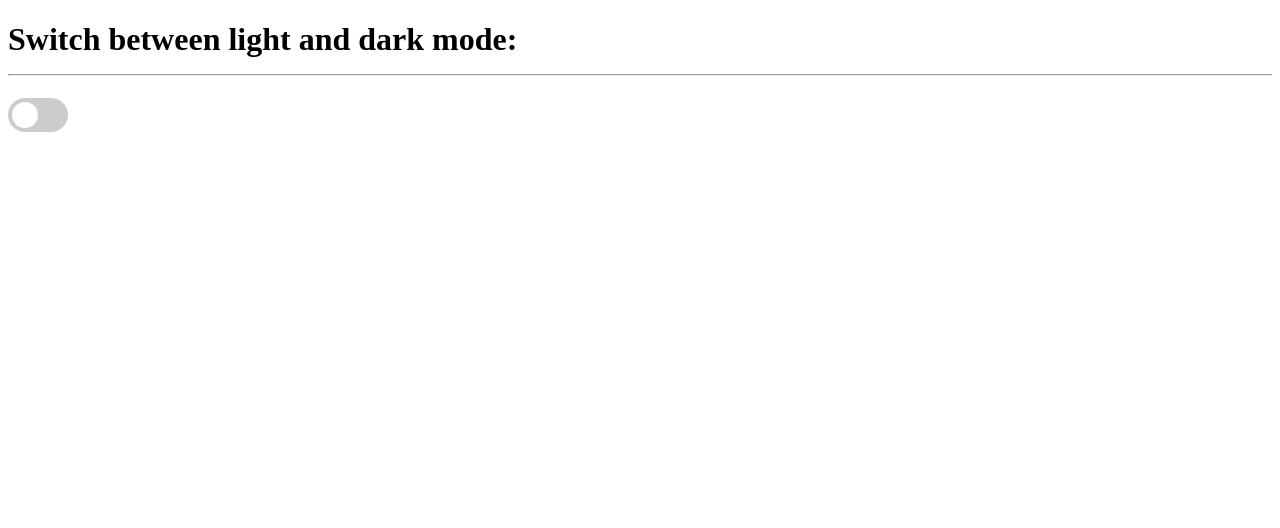
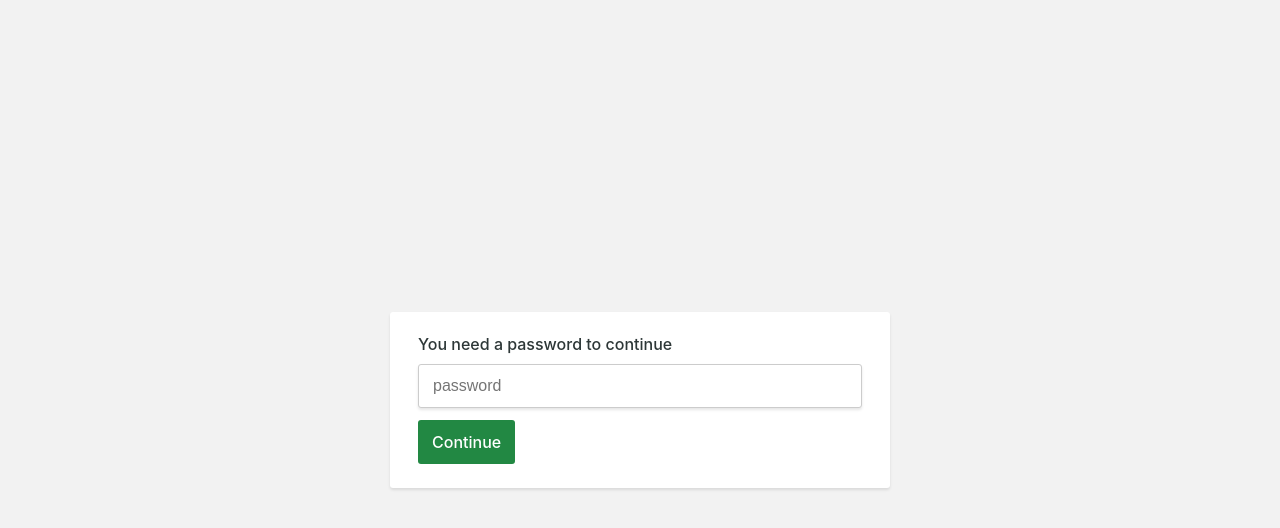
Before and after one commit to Watson63/TestingCookies, a plain HTML site: page index.html in a window 1280 px wide. Drawn offline with Linux system fonts and the light colour scheme.

Commit message:
Add files via upload

```diff
--- a/index.html
+++ b/index.html
@@ -1,112 +1,146 @@
 <!DOCTYPE html>
-<html lang = "en">
-<head>
-    <style>
-        :root {
-            --background-color-light: #ffffff;
-            --text-color-light: #000000;
-            --background-color-dark: #000000;
-            --text-color-dark: #ffffff;
-        }
+<html xmlns="http://www.w3.org/1999/xhtml">
+    <head>
+        <title>Password Protected</title>
 
-        body {
-            background-color: var(--background-color-light);
-            color: var(--text-color-light);
-            transition: background-color 0.5s, color 0.5s;
-        }
+        <meta name="viewport" content="width=device-width, initial-scale=1.0">
+        <meta name="robots" content="noindex, nofollow">
 
-        body.dark-mode {
-            background-color: var(--background-color-dark);
-            color: var(--text-color-dark);
-        }
-        /* The switch - the box around the slider */
-.switch {
-  position: fixed;
-  display: inline-block;
-  width: 60px;
-  height: 34px;
-}
+        <style>
+            *,
+            *:after,
+            *:before {
+                box-sizing: border-box;
+            }
+            body,
+            html {
+                font-family: -apple-system, BlinkMacSystemFont, "Segoe UI", "Roboto", "Oxygen", "Ubuntu", "Cantarell", "Fira Sans", "Droid Sans", "Helvetica Neue", sans-serif;
+                font-weight: 300;
+                font-size: 16px;
+                background: #f2f2f2;
+                color: #2D3737;
+                display: flex;
+                align-items: center;
+                justify-content: center;
+                min-height: 100%;
+            }
 
-/* Hide default HTML checkbox */
-.switch input {
-  opacity: 0;
-  width: 0;
-  height: 0;
-}
+            .protected {
+                background: #fff;
+                -webkit-box-shadow: 0 2px 3px 0 rgba(0,0,0,0.1);
+                box-shadow: 0 2px 3px 0 rgba(0,0,0,0.1);
+                border-radius: 3px;
+                min-width: 500px;
 
-/* The slider */
-.slider {
-  position: absolute;
-  cursor: pointer;
-  top: 0;
-  left: 0;
-  right: 0;
-  bottom: 0;
-  background-color: #ccc;
-  -webkit-transition: .4s;
-  transition: .4s;
-}
+            }
+            .protected__content {
+                padding: 24px 28px;
+            }
+            .protected__content__heading {
+                font-size: 16px;
+                font-weight: 500;
+                margin: 0 0 12px;
+                line-height: 1;
+            }
+            .protected__alert {
+                display: none;
+                border-bottom: 1px solid transparent;
+                border-radius: 3px 3px 0 0;
+                padding: 12px 14px;
+                color: #a94442;
+                background-color: #f2dede;
+                border-color: #ebccd1;
+            }
+            .protected__content__input {
+                display: block;
+                border: solid 1px #ccc;
+                padding: 12px 14px;
+                -webkit-box-shadow: 0 2px 3px 0 rgba(0,0,0,0.1);
+                box-shadow: 0 2px 3px 0 rgba(0,0,0,0.1);
+                font-size: 16px;
+                width: 100%;
+                border-radius: 3px;
 
-.slider:before {
-  position: absolute;
-  content: "";
-  height: 26px;
-  width: 26px;
-  left: 4px;
-  bottom: 4px;
-  background-color: white;
-  -webkit-transition: .4s;
-  transition: .4s;
-}
+                margin-bottom: 12px;
+            }
+            .protected__content__input:focus {
+                outline: none;
+                border-color: #228843;
+            }
+            .protected__content__btn {
+                background-color: #228843;
+                border-radius: 3px;
+                cursor: pointer;
+                border: none;
+                color: #fff;
+                padding: 12px 14px;
+                font-family: -apple-system, BlinkMacSystemFont, "Segoe UI", "Roboto", "Oxygen", "Ubuntu", "Cantarell", "Fira Sans", "Droid Sans", "Helvetica Neue", sans-serif;
+                font-weight: 500;
+                font-size: 16px;
 
-input:checked + .slider {
-  background-color: #2196F3;
-}
+            }
+            .protected__content__btn:hover {
+                background-color: #1C6D36;
+            }
 
-input:focus + .slider {
-  box-shadow: 0 0 1px #2196F3;
-}
+        </style>
 
-input:checked + .slider:before {
-  -webkit-transform: translateX(26px);
-  -ms-transform: translateX(26px);
-  transform: translateX(26px);
-}
+    </head>
 
-/* Rounded sliders */
-.slider.round {
-  border-radius: 34px;
-}
+    <body>
 
-.slider.round:before {
-  border-radius: 50%;
-}
-    </style>
-</head>
-<body>
-    <!-- Rounded switch -->
-    <h1>Switch between light and dark mode: <hr></h1>
-<label class="switch">
-    <input type="checkbox" id="theme-toggle">
-    <span class="slider round"></span>
-  </label>
-    <script>
-        var toggle = document.getElementById('theme-toggle');
-        toggle.addEventListener('change', function() {
-            document.body.classList.toggle('dark-mode', this.checked);
+        <div class="protected">
+            <div class="protected__alert" data-id="alert">You entered the wrong password</div>
+            <div class="protected__content">
+                <h1 class="protected__content__heading">You need a password to continue</h1>
+                <input class="protected__content__input" data-id="password" type="password" placeholder="password"/>
+                <button data-id="button" type="button" class="protected__content__btn">Continue</button>
+            </div>
+        </div>
 
-            // Set a cookie to store the theme preference
-            var expiryDate = new Date();
-            expiryDate.setFullYear(expiryDate.getFullYear() + 1); // The cookie will expire in 1 year
-            document.cookie = 'dark-mode=' + (this.checked ? '1' : '0') + ';expires=' + expiryDate.toUTCString() + ';path=/';
-        });
-        window.onload = function() {
-            if (document.cookie.split(';').some((item) => item.trim().startsWith('dark-mode='))) {
-                var darkMode = document.cookie.replace(/(?:(?:^|.*;\s*)dark-mode\s*\=\s*([^;]*).*$)|^.*$/, "$1") === '1';
-                document.body.classList.toggle('dark-mode', darkMode);
-                toggle.checked = darkMode;
+        <script type="text/javascript" src="https://cdnjs.cloudflare.com/ajax/libs/js-sha1/0.6.0/sha1.min.js"></script>
+        <script type="text/javascript">
+            "use strict"
+            var button = document.querySelectorAll('[data-id="button"]')
+            var password = document.querySelectorAll('[data-id="password"]')
+
+            function login(secret) {
+                var hash = sha1(secret)
+                var url = hash + "/index.html"
+                var alert = document.querySelectorAll('[data-id="alert"]')
+
+                var request = new XMLHttpRequest()
+                request.open('GET', url, true)
+
+                request.onload = function () {
+                    if (request.status >= 200 && request.status < 400) {
+                        window.location = url
+                    } else {
+                        parent.location.hash = hash
+                        alert[0].style.display = 'block'
+                        password[0].setAttribute('placeholder', 'Incorrect password')
+                        password[0].value = ''
+                    }
+                }
+                request.onerror = function () {
+                    parent.location.hash = hash
+                    alert[0].style.display = 'block'
+                    password[0].setAttribute('placeholder', 'Incorrect password')
+                    password[0].value = ''
+                }
+                request.send()
             }
-        };
-    </script>
-</body>
+
+            button[0].addEventListener("click", function () {
+                login(password[0].value)
+            })
+
+            document.onkeydown = function (e) {
+                e = e || window.event
+                if (e.keyCode == 13) {
+                    login(password[0].value)
+                }
+            }
+        </script>
+    </body>
 </html>
```
